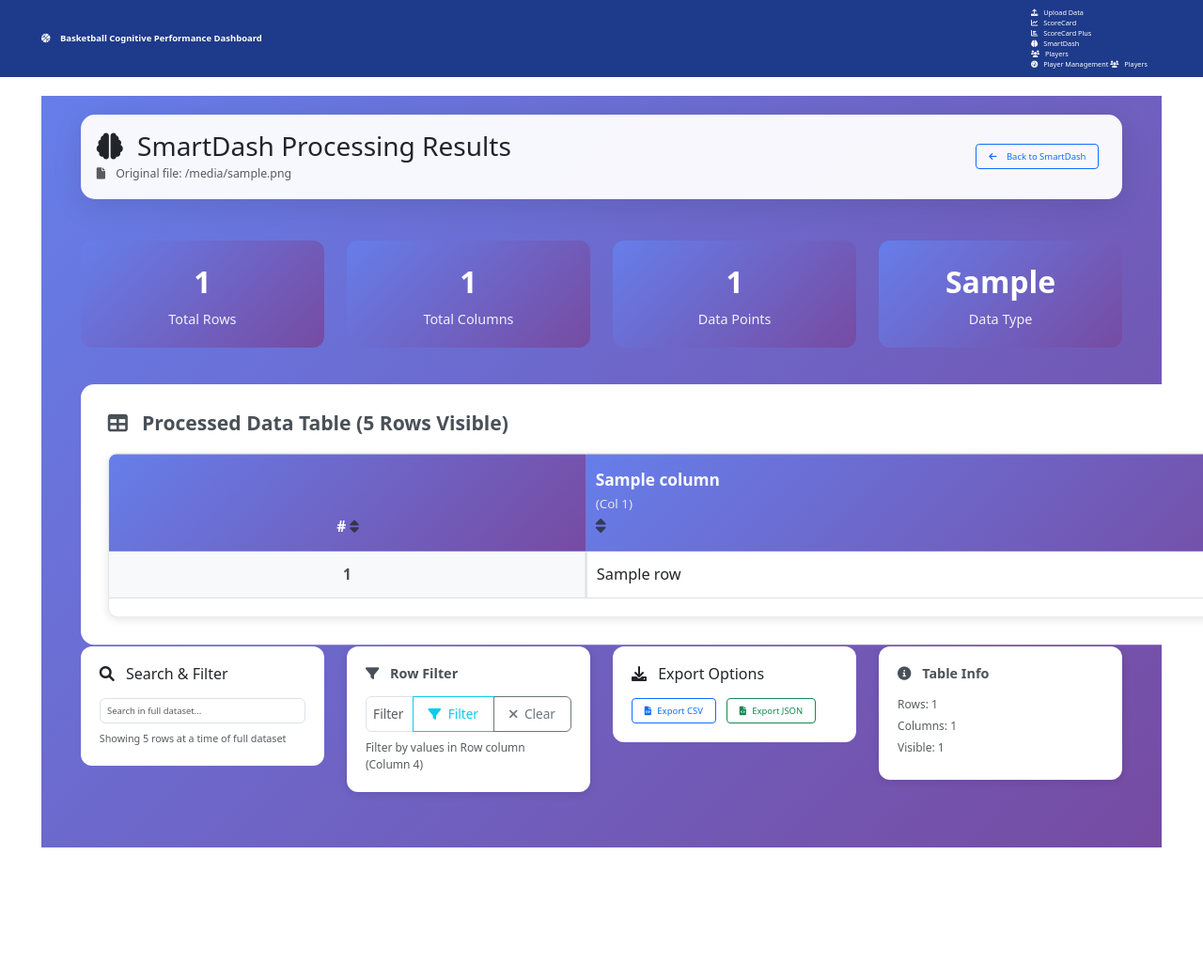
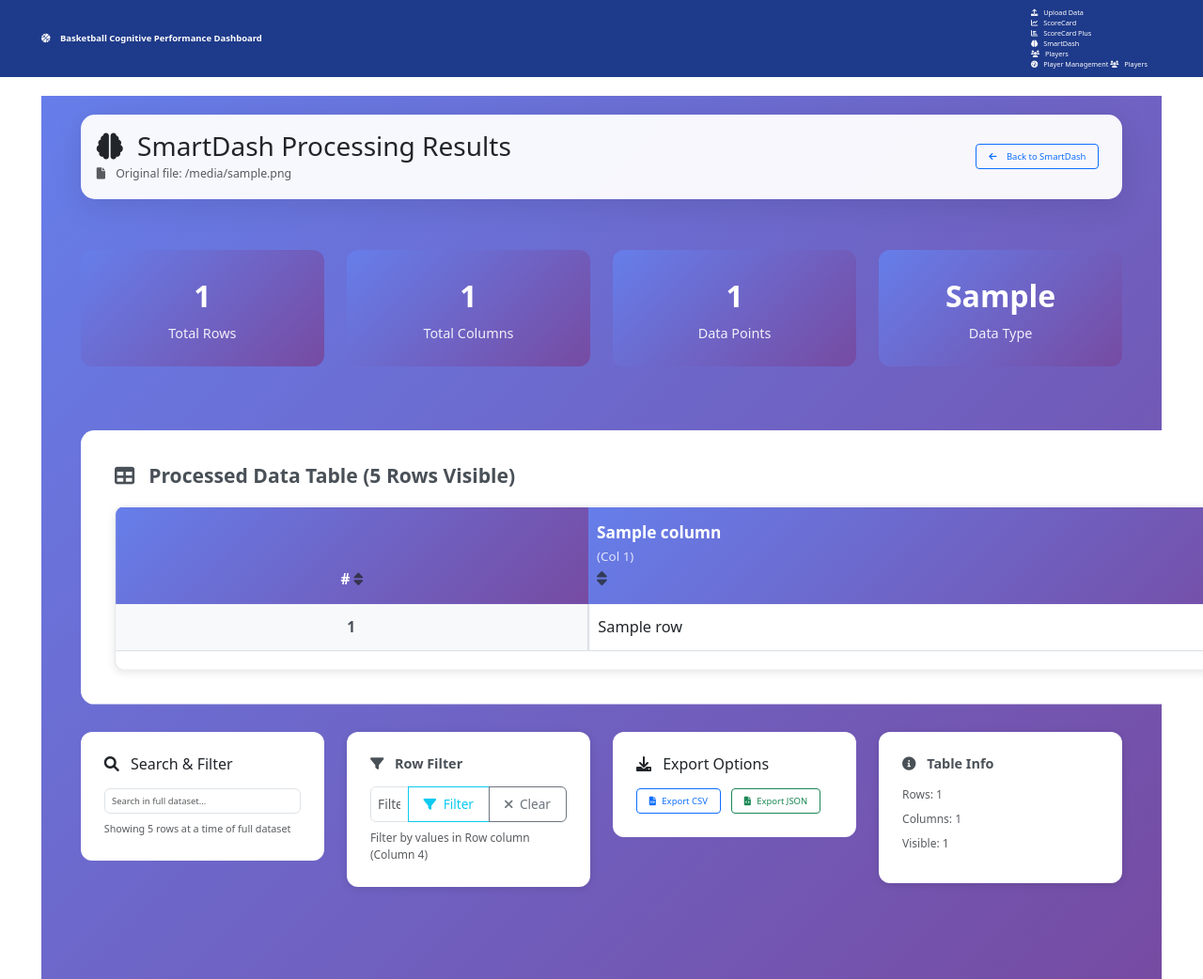
Before and after one commit to daivikvennela/integrityHoops, a Flask app: template testApp1/templates/smartdash_results.html in a window 1280 px wide; the page is wider, and only the part inside the window is pictured. Shown: that part at 94% size. Before the commit the page ends 902 px from the top of that part, so only its background shows below. Run offline with Flask 3, Linux system fonts and the light colour scheme; the template is opened without the code that fills it: most values are stand-ins (such as "Sample title", 1, 10 or a date in 2020).

Commit message:
Enhanced SmartDashboard results spacing - improved visual separation between table elements, data summary, and export options

```diff
--- a/testApp1/templates/smartdash_results.html
+++ b/testApp1/templates/smartdash_results.html
@@ -16,7 +16,7 @@
         box-shadow: 0 8px 32px rgba(0, 0, 0, 0.1);
         backdrop-filter: blur(10px);
         border: 1px solid rgba(255, 255, 255, 0.2);
-        margin-bottom: 20px;
+        margin-bottom: 30px;
         overflow: hidden;
     }
 
@@ -24,8 +24,8 @@
         background: linear-gradient(135deg, #667eea 0%, #764ba2 100%);
         color: white;
         border-radius: 12px;
-        padding: 20px;
-        margin-bottom: 15px;
+        padding: 25px;
+        margin-bottom: 20px;
         text-align: center;
     }
 
@@ -43,8 +43,8 @@
     .table-container {
         background: white;
         border-radius: 12px;
-        padding: 24px;
-        margin-bottom: 24px;
+        padding: 30px;
+        margin-bottom: 30px;
         /* Increase size by 20% */
         transform: scale(1.2);
         transform-origin: top left;
@@ -230,18 +230,32 @@
         color: white;
     }
 
+    .row-filter-card {
+        background: white;
+        border-radius: 12px;
+        padding: 25px;
+        margin-bottom: 30px;
+    }
+
+    .table-info-card {
+        background: white;
+        border-radius: 12px;
+        padding: 25px;
+        margin-bottom: 30px;
+    }
+
     .search-filter-card {
         background: white;
         border-radius: 12px;
-        padding: 20px;
-        margin-bottom: 20px;
+        padding: 25px;
+        margin-bottom: 30px;
     }
 
     .export-card {
         background: white;
         border-radius: 12px;
-        padding: 20px;
-        margin-bottom: 20px;
+        padding: 25px;
+        margin-bottom: 30px;
     }
 </style>
 {% endblock %}
@@ -284,7 +298,7 @@
         </div>
 
         <!-- Data Summary -->
-        <div class="row mb-4">
+        <div class="row mb-5">
             <div class="col-md-3">
                 <div class="metric-summary">
                     <div class="metric-value">{{ data|length }}</div>
@@ -313,7 +327,7 @@
 
         <!-- Basketball Cognitive Data Alert -->
         {% if data_type == 'basketball_cognitive_performance' %}
-        <div class="row mb-4">
+        <div class="row mb-5">
             <div class="col-12">
                 <div class="results-card">
                     <div class="p-4">
@@ -323,7 +337,7 @@
                             Your data has been processed and is ready for SmartDash analytics.
                         </div>
 
-                        <div class="action-buttons">
+                        <div class="action-buttons mt-4">
                             <div class="row">
                                 <div class="col-md-6">
                                     {% if performance_summary_path %}
@@ -348,7 +362,7 @@
         {% endif %}
 
         <!-- Data Table -->
-        <div class="row mb-4">
+        <div class="row mb-5">
             <div class="col-12">
                 <div class="table-container">
                     <h5 class="mb-3">
@@ -387,7 +401,7 @@
                         </table>
                     </div>
                     {% if data|length > 5 %}
-                    <div class="mt-3 text-center">
+                    <div class="mt-4 text-center">
                         <div class="alert alert-info">
                             <i class="fas fa-info-circle me-2"></i>
                             Showing 5 rows at a time. Scroll to view all {{ data|length }} rows in the dataset.
@@ -399,7 +413,7 @@
         </div>
 
         <!-- Search, Filter and Export -->
-        <div class="row">
+        <div class="row mb-5">
             <div class="col-lg-3 col-md-4">
                 <div class="search-filter-card">
                     <h6 class="mb-3">
@@ -453,9 +467,9 @@
                         Table Info
                     </h6>
                     <div class="table-stats">
-                        <small class="text-muted d-block">Rows: <span id="rowCount">-</span></small>
-                        <small class="text-muted d-block">Columns: <span id="columnCount">-</span></small>
-                        <small class="text-muted d-block">Visible: <span id="visibleCount">-</span></small>
+                        <small class="text-muted d-block mb-2">Rows: <span id="rowCount">-</span></small>
+                        <small class="text-muted d-block mb-2">Columns: <span id="columnCount">-</span></small>
+                        <small class="text-muted d-block mb-2">Visible: <span id="visibleCount">-</span></small>
                     </div>
                 </div>
             </div>
```
